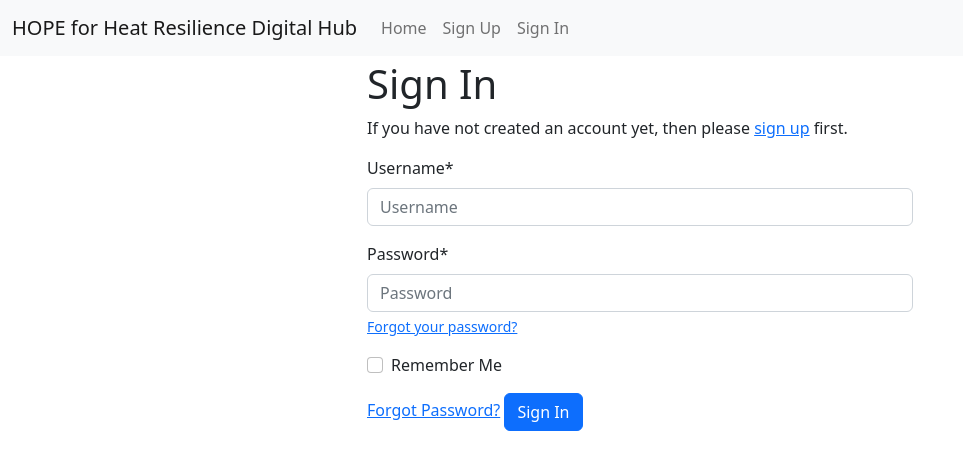
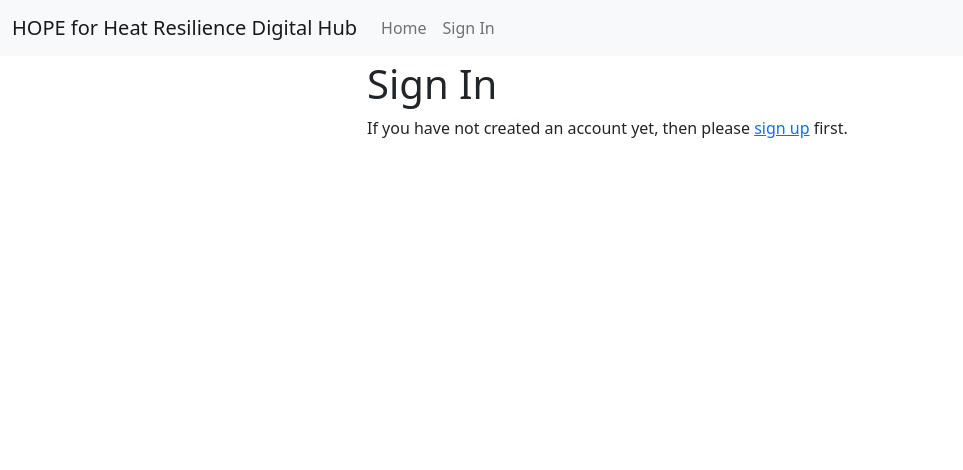
Before and after one commit to HOPE-for-Heat-Resilience-Roanoke/hope-hub, a Django app: page /accounts/login/ in a window 1280 px wide. Shown: the top 470 px of the page, without its empty margins (0-963 px from the left). Run offline with Django 4.2, Linux system fonts and the light colour scheme; parts of the project's set-up code (start-up, migrations or seed data) failed here and were passed over; some libraries are stand-ins or nearby versions.

Commit message:
Don't show signup/signin with user/pass on login page

```diff
--- a/server/hope_hub/templates/account/login.html
+++ b/server/hope_hub/templates/account/login.html
@@ -15,8 +15,8 @@
       {% translate "Please sign in with one of your existing third party accounts:" %}
       {% if ACCOUNT_ALLOW_REGISTRATION %}
         {% blocktranslate trimmed %}
-          Or, <a href="{{ signup_url }}">sign up</a>
-          for a {{ site_name }} account and sign in below:
+          <!--Or, <a href="{{ signup_url }}">sign up</a>
+          for a {{ site_name }} account and sign in below:-->
         {% endblocktranslate %}
       {% endif %}
     </p>
@@ -24,7 +24,7 @@
       <ul class="socialaccount_providers">
         {% include "socialaccount/snippets/provider_list.html" with process="login" %}
       </ul>
-      <div class="login-or">{% translate "or" %}</div>
+      <!--<div class="login-or">{% translate "or" %}</div>-->
     </div>
     {% include "socialaccount/snippets/login_extra.html" %}
   {% else %}
@@ -37,6 +37,7 @@
       </p>
     {% endif %}
   {% endif %}
+  <!--
   <form class="login" method="post" action="{% url 'account_login' %}">
     {% csrf_token %}
     {{ form|crispy }}
@@ -48,5 +49,5 @@
     <a class="button secondaryAction"
        href="{% url 'account_reset_password' %}">{% translate "Forgot Password?" %}</a>
     <button class="primaryAction btn btn-primary" type="submit">{% translate "Sign In" %}</button>
-  </form>
+  </form>-->
 {% endblock inner %}
--- a/server/hope_hub/templates/base.html
+++ b/server/hope_hub/templates/base.html
@@ -94,10 +94,10 @@
               </li>
             {% else %}
               {% if ACCOUNT_ALLOW_REGISTRATION %}
-                <li class="nav-item">
+                <!--<li class="nav-item">
                   {# URL provided by django-allauth/account/urls.py #}
                   <a id="sign-up-link" class="nav-link" href="{% url 'account_signup' %}">{% translate "Sign Up" %}</a>
-                </li>
+                </li>-->
               {% endif %}
               <li class="nav-item">
                 {# URL provided by django-allauth/account/urls.py #}
```
